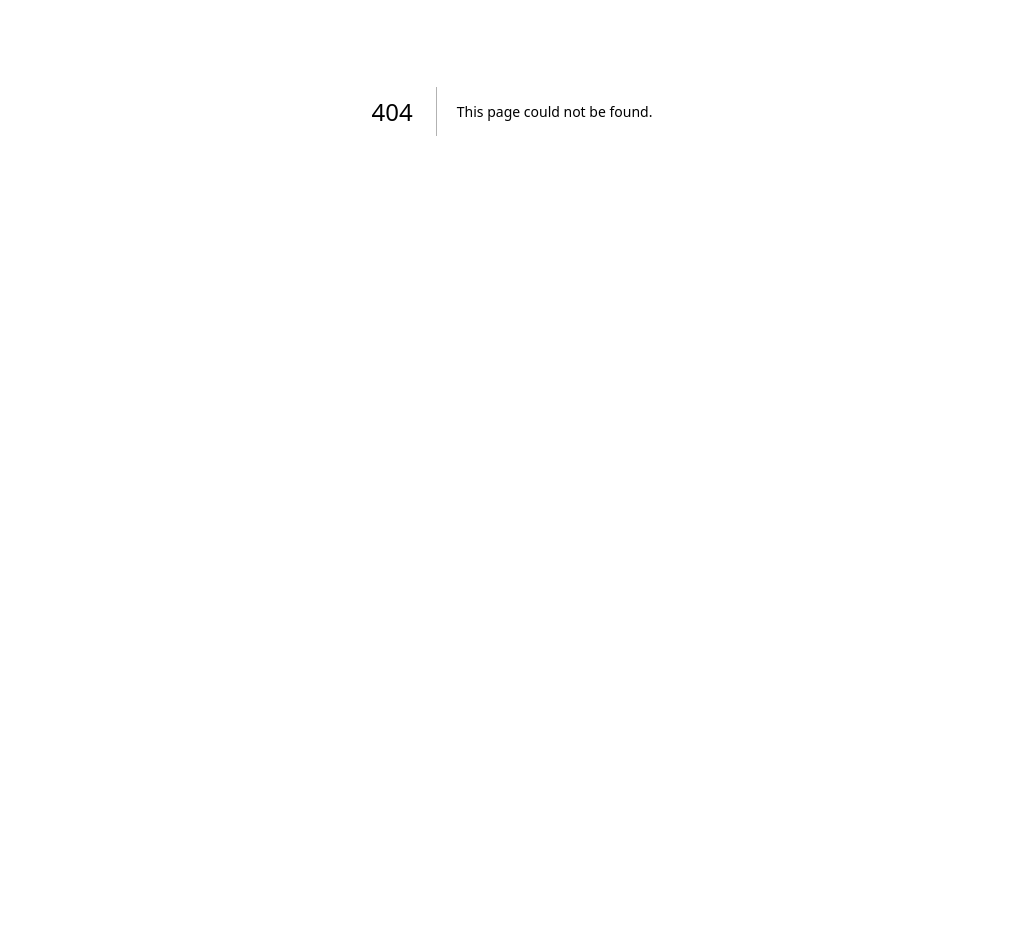
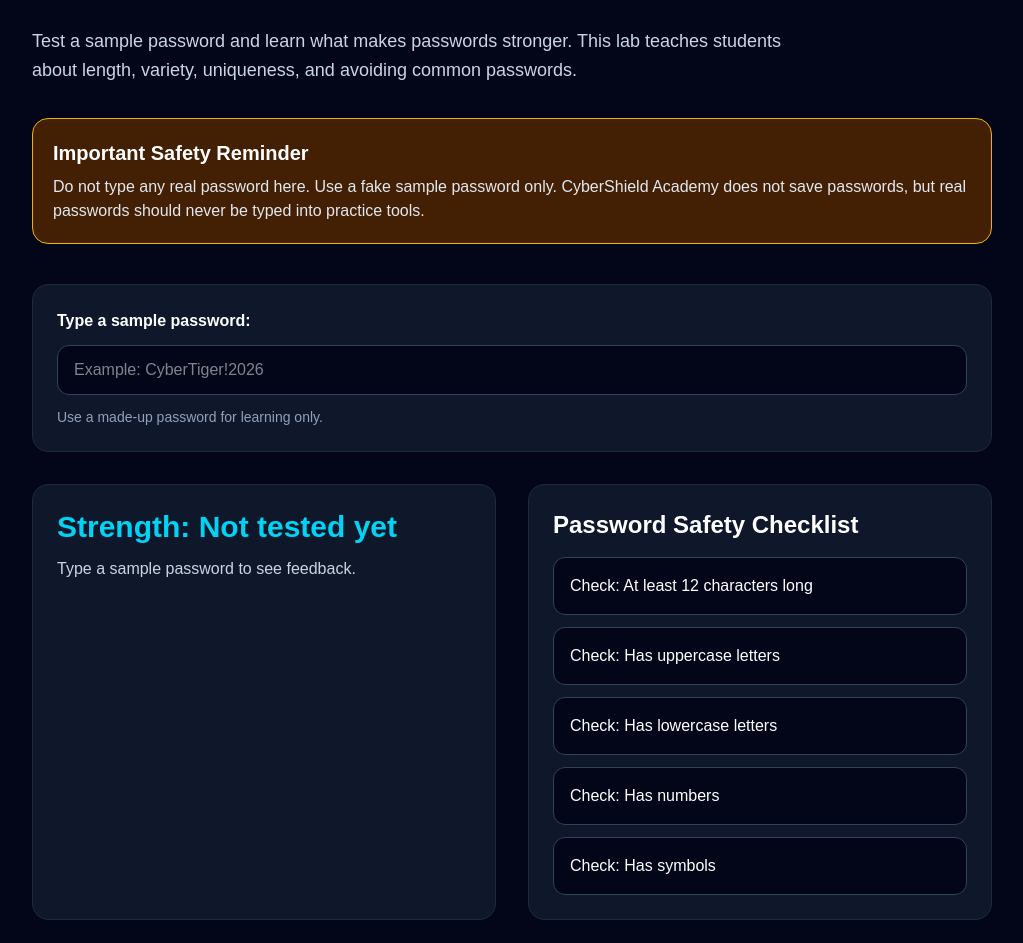
Before and after one commit to sanjith-cpu/cybershield-academy, a Next.js app: page /password-lab in a window 1280 px wide. Before the commit this address had no page. Shown: the part 289-1232 px from the top of the page, without its empty margins (128-1151 px from the left). Before the commit the page ends 800 px from the top, so only its background shows below. Built offline with nearby package versions, Linux system fonts and the light colour scheme.

Commit message:
Add Password Safety Lab

```diff
--- a/app/page.tsx
+++ b/app/page.tsx
@@ -116,6 +116,11 @@ export default function Home() {
  		description="Students can practice identifying suspicious messages, scam warning signs, and online red flags."
   		href="/spot-the-scam"
 	    />
+	    <FeatureCard
+  		title="Password Safety Lab"
+  		description="Students can test sample passwords and learn what makes passwords stronger."
+  		href="/password-lab"
+	    />
           </div>
         </div>
       </section>
--- /dev/null
+++ b/app/password-lab/page.tsx
@@ -0,0 +1,185 @@
+"use client";
+
+import { useState } from "react";
+import Footer from "@/components/Footer";
+import Navbar from "@/components/Navbar";
+
+function getPasswordFeedback(password: string) {
+  const checks = [
+    {
+      label: "At least 12 characters long",
+      passed: password.length >= 12,
+    },
+    {
+      label: "Has uppercase letters",
+      passed: /[A-Z]/.test(password),
+    },
+    {
+      label: "Has lowercase letters",
+      passed: /[a-z]/.test(password),
+    },
+    {
+      label: "Has numbers",
+      passed: /[0-9]/.test(password),
+    },
+    {
+      label: "Has symbols",
+      passed: /[^A-Za-z0-9]/.test(password),
+    },
+  ];
+
+  const commonPasswords = ["password", "123456", "qwerty", "admin", "iloveyou"];
+  const isCommon = commonPasswords.includes(password.toLowerCase());
+
+  const score = checks.filter((check) => check.passed).length - (isCommon ? 2 : 0);
+  const finalScore = Math.max(0, score);
+
+  let strength = "Weak";
+  let message = "This sample password needs major improvements.";
+
+  if (finalScore >= 5) {
+    strength = "Strong";
+    message = "This sample password has several strong security habits.";
+  } else if (finalScore >= 3) {
+    strength = "Medium";
+    message = "This sample password is improving, but it could still be stronger.";
+  }
+
+  return {
+    checks,
+    isCommon,
+    score: finalScore,
+    strength,
+    message,
+  };
+}
+
+export default function PasswordLabPage() {
+  const [password, setPassword] = useState("");
+
+  const feedback = getPasswordFeedback(password);
+
+  return (
+    <main className="min-h-screen bg-slate-950 text-white">
+      <Navbar />
+
+      <section className="px-8 py-24 max-w-5xl mx-auto">
+        <p className="mb-4 text-cyan-400 font-semibold">
+          Interactive Activity
+        </p>
+
+        <h1 className="text-4xl md:text-6xl font-extrabold leading-tight mb-6">
+          Password Safety Lab
+        </h1>
+
+        <p className="text-lg text-slate-300 leading-relaxed max-w-3xl mb-8">
+          Test a sample password and learn what makes passwords stronger. This
+          lab teaches students about length, variety, uniqueness, and avoiding
+          common passwords.
+        </p>
+
+        <div className="rounded-2xl border border-yellow-500 bg-yellow-950 p-5 mb-10">
+          <h2 className="text-xl font-bold mb-2">Important Safety Reminder</h2>
+          <p className="text-slate-200">
+            Do not type any real password here. Use a fake sample password only.
+            CyberShield Academy does not save passwords, but real passwords
+            should never be typed into practice tools.
+          </p>
+        </div>
+
+        <div className="rounded-2xl bg-slate-900 border border-slate-800 p-6 mb-8">
+          <label className="block font-semibold mb-3" htmlFor="password">
+            Type a sample password:
+          </label>
+
+          <input
+            id="password"
+            type="text"
+            value={password}
+            onChange={(event) => setPassword(event.target.value)}
+            placeholder="Example: CyberTiger!2026"
+            className="w-full rounded-xl border border-slate-700 bg-slate-950 px-4 py-3 text-white outline-none focus:border-cyan-500"
+          />
+
+          <p className="text-sm text-slate-400 mt-3">
+            Use a made-up password for learning only.
+          </p>
+        </div>
+
+        <div className="grid md:grid-cols-2 gap-8">
+          <div className="rounded-2xl bg-slate-900 border border-slate-800 p-6">
+            <h2 className="text-3xl font-bold text-cyan-400 mb-3">
+              Strength: {password ? feedback.strength : "Not tested yet"}
+            </h2>
+
+            <p className="text-slate-300 mb-4">
+              {password
+                ? feedback.message
+                : "Type a sample password to see feedback."}
+            </p>
+
+            {password && (
+              <p className="text-slate-300">
+                Score: {feedback.score} / 5
+              </p>
+            )}
+          </div>
+
+          <div className="rounded-2xl bg-slate-900 border border-slate-800 p-6">
+            <h2 className="text-2xl font-bold mb-4">
+              Password Safety Checklist
+            </h2>
+
+            <div className="space-y-3">
+              {feedback.checks.map((check) => (
+                <div
+                  key={check.label}
+                  className={`rounded-xl border p-4 ${
+                    password && check.passed
+                      ? "border-green-500 bg-green-950"
+                      : "border-slate-700 bg-slate-950"
+                  }`}
+                >
+                  {password && check.passed ? "Passed: " : "Check: "}
+                  {check.label}
+                </div>
+              ))}
+
+              {password && feedback.isCommon && (
+                <div className="rounded-xl border border-red-500 bg-red-950 p-4">
+                  Warning: This is a very common password and should not be used.
+                </div>
+              )}
+            </div>
+          </div>
+        </div>
+
+        <section className="mt-10 rounded-2xl bg-slate-900 border border-slate-800 p-6">
+          <h2 className="text-2xl font-bold mb-4">
+            How to create safer passwords
+          </h2>
+
+          <div className="grid md:grid-cols-2 gap-4 text-slate-300">
+            <div className="rounded-xl border border-slate-800 p-4">
+              Use longer passwords or passphrases.
+            </div>
+
+            <div className="rounded-xl border border-slate-800 p-4">
+              Avoid using your name, birthday, school, or favorite team.
+            </div>
+
+            <div className="rounded-xl border border-slate-800 p-4">
+              Do not reuse the same password everywhere.
+            </div>
+
+            <div className="rounded-xl border border-slate-800 p-4">
+              Use multi-factor authentication when available.
+            </div>
+          </div>
+        </section>
+      </section>
+
+      <Footer />
+    </main>
+  );
+}
--- a/components/Navbar.tsx
+++ b/components/Navbar.tsx
@@ -32,6 +32,10 @@ export default function Navbar() {
           Spot the Scam
         </Link>
 
+        <Link href="/password-lab" className="hover:text-white transition">
+          Password Lab
+        </Link>
+
         <Link href="/about" className="hover:text-white transition">
           About
         </Link>
```
